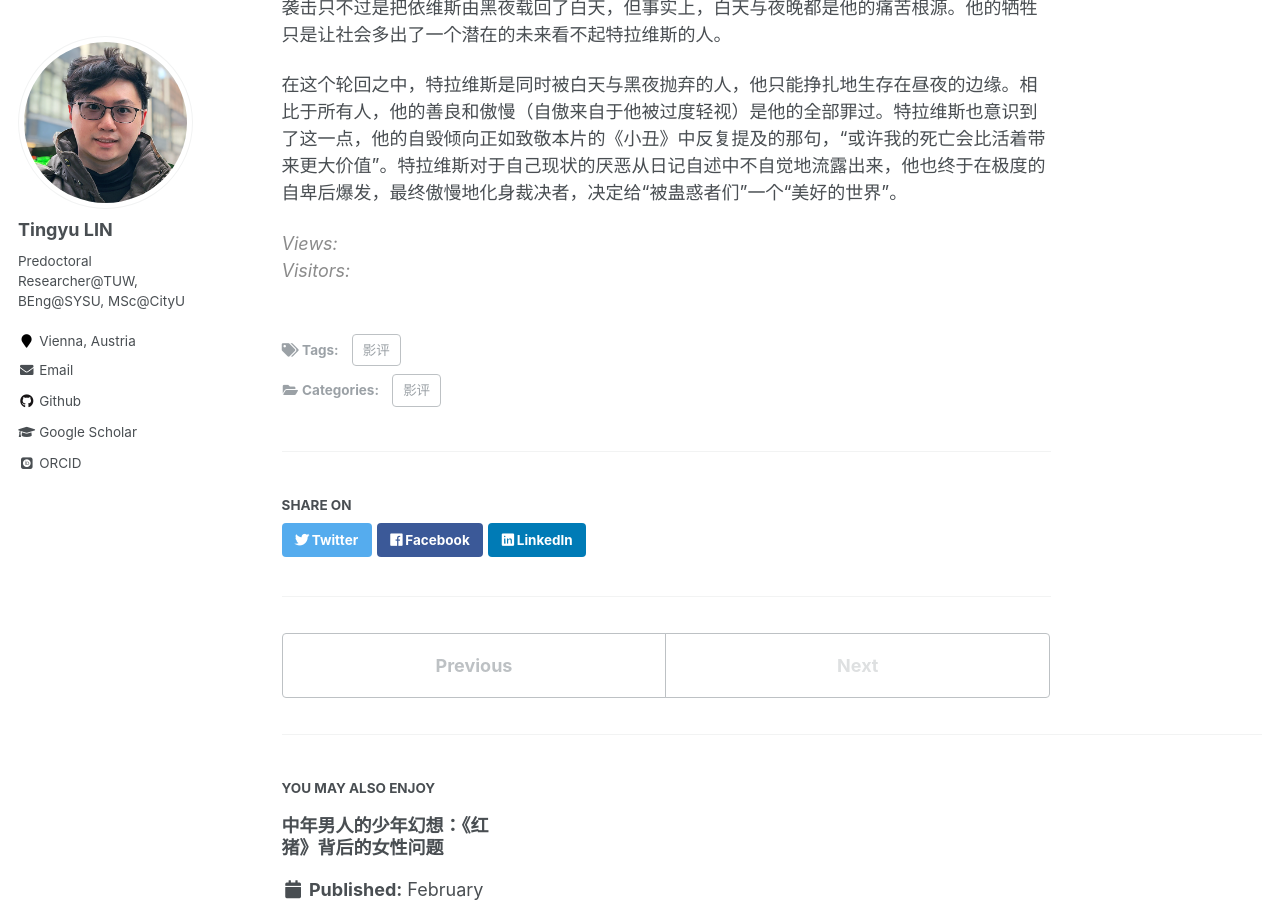
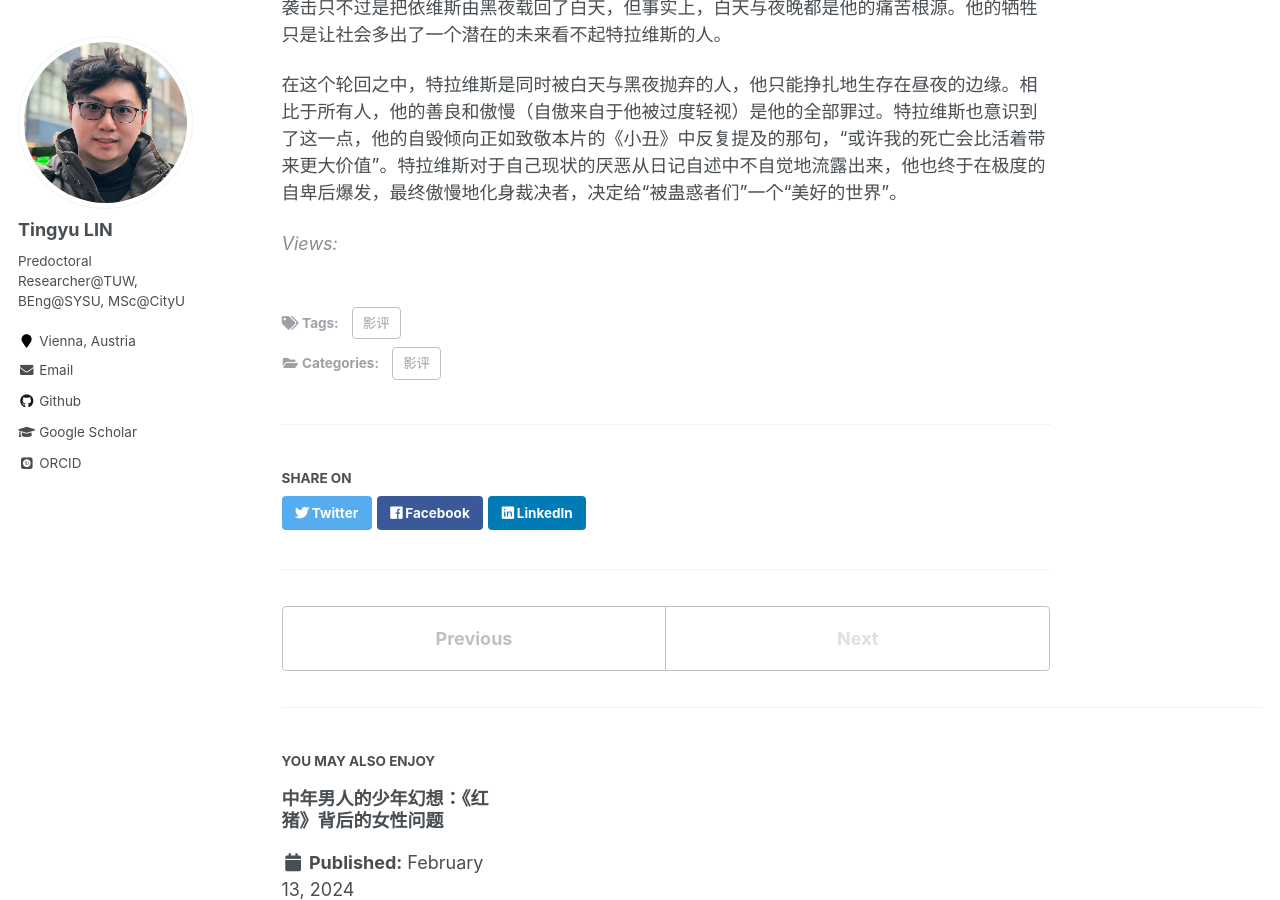
Before and after one commit to linty5/linty5.github.io, a Jekyll site: the page built from _posts/2024-02-24-blog-post-1.md, in a window 1280 px wide and 900 px high, scrolled down 1873 px. Built offline with Jekyll 4.4.1, drawn with Linux system fonts in a browser that asks for light colours; some web fonts are replaced; comment, search, counter and statistics services are not loaded.

Commit message:
update views

```diff
--- a/_posts/2024-02-24-blog-post-1.md
+++ b/_posts/2024-02-24-blog-post-1.md
@@ -26,4 +26,3 @@ tags:
 
 <script async src="//busuanzi.ibruce.info/busuanzi/2.3/busuanzi.pure.mini.js"></script>
 <span id="busuanzi_container_page_pv" style="color: #8b8b8b; font-style: italic;">Views: <span id="busuanzi_value_page_pv"></span></span><br>
-<span id="busuanzi_container_page_pv" style="color: #8b8b8b; font-style: italic;">Visitors: <span id="busuanzi_value_page_uv"></span></span><br>
```
Also changed, not shown: _posts/2024-02-13-blog-post-1.md (+0 -1 lines).
